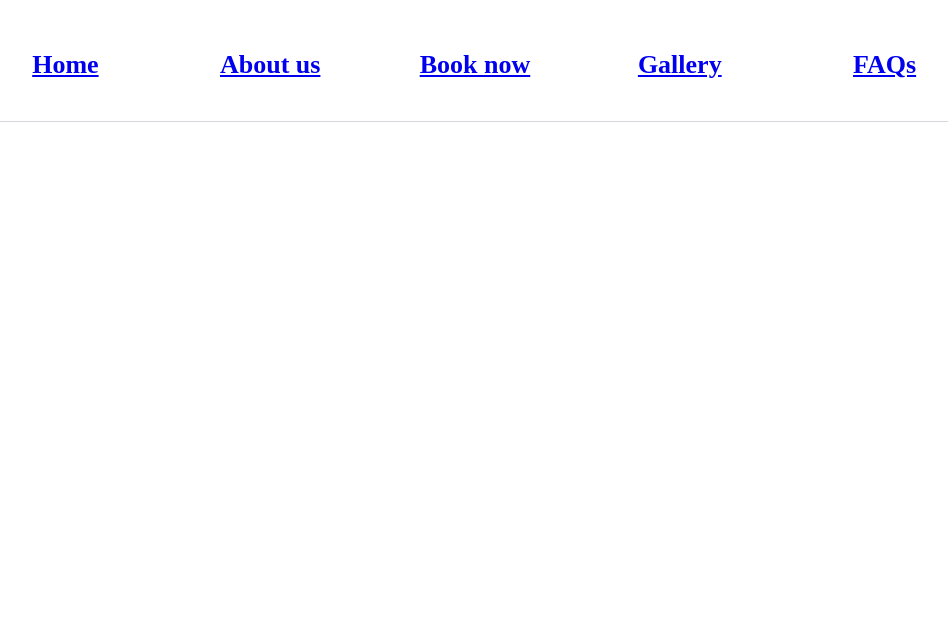
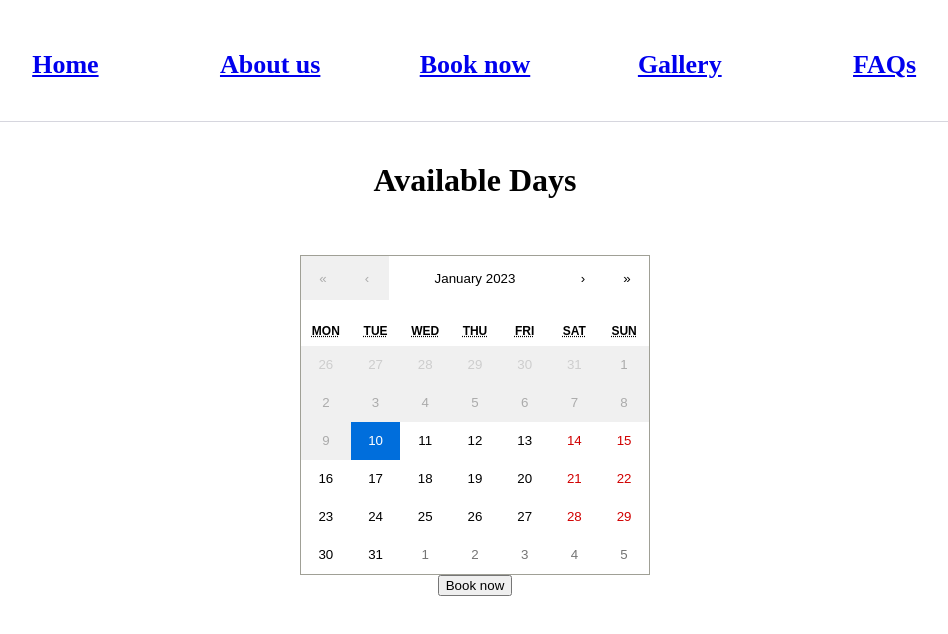
Before and after one commit to olivrz/pretty-potties, a Next.js app: page /book-now in a window 1280 px wide. Shown: the top 634 px of the page, without its empty margins (165-1113 px from the left). Built offline with nearby package versions, Linux system fonts and the light colour scheme.

Commit message:
Update book now page

```diff
--- a/package.json
+++ b/package.json
@@ -14,6 +14,7 @@
     "aws-amplify": "^5.0.8",
     "next": "13.1.1",
     "react": "18.2.0",
+    "react-calendar": "^4.0.0",
     "react-dom": "18.2.0"
   }
 }
--- a/src/pages/book-now.js
+++ b/src/pages/book-now.js
@@ -1,9 +1,30 @@
-
+import Calendar from 'react-calendar';
+import React, {useState} from 'react';
+import 'react-calendar/dist/Calendar.css';
 
 export default function BookNow() {
+    const [calendarVal, onChange] = useState(new Date());
+
     return (
         <div className="page">
+            <h1 className="subsection-title">Available Days</h1>
 
+            <div className="calendar-holder">
+                <Calendar
+                    onChange={onChange}
+                    value={calendarVal}
+                    minDate={new Date()}
+                    minDetail={"year"}
+                    selectRange={true}
+                    returnValue={"range"}
+                />
+            </div>
+            <button
+                disabled={false}
+                type="submit"
+            >
+                Book now
+            </button>
         </div>
     )
 }
--- a/styles/app.css
+++ b/styles/app.css
@@ -7,8 +7,16 @@
   min-height: 100vh;
 }
 
+body {
+  font-size: 100%;
+}
+
+p {
+  font-size: 1.2em;
+}
+
 h1 {
-  margin: 1vmin 2vmin 2vmin 2vmin;
+  margin: 1vmin 2vmin 3vmin 2vmin;
 }
 
 h4 {
@@ -62,6 +70,11 @@ div.qa {
 
 .question {
   margin: 0 1vmin 1vmin 1vmin;
+  font-size: 1.5em;
+}
+
+.answer {
+  font-size: 1.1em;
 }
 
 .aboutus-desc {
@@ -70,3 +83,7 @@ div.qa {
   text-align: center;
   max-width: 60vmax;
 }
+
+.calendar-holder {
+  margin: 4vmin 0 0 0;
+}
```
Also changed, not shown: 1 other file (tests, documents, lock files or other folders).
